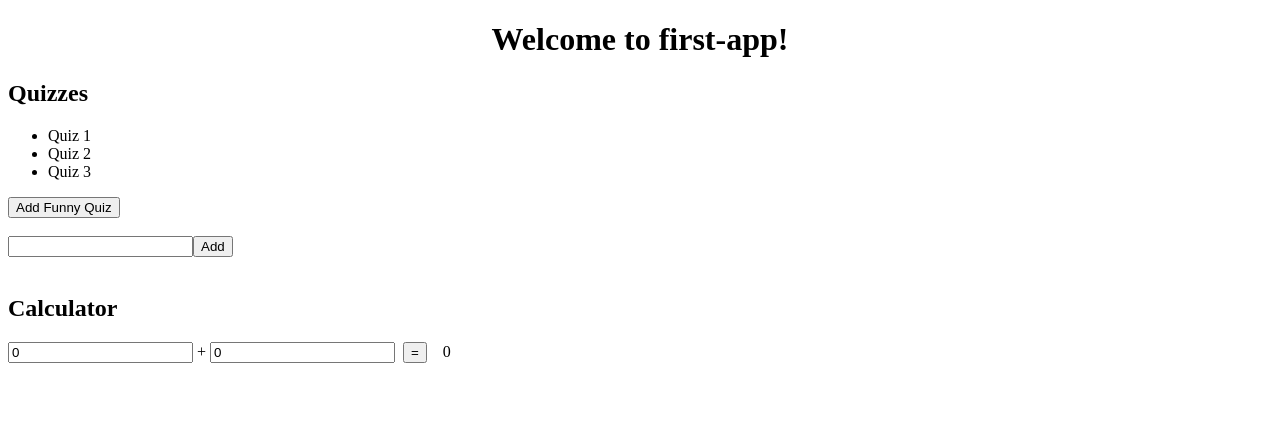
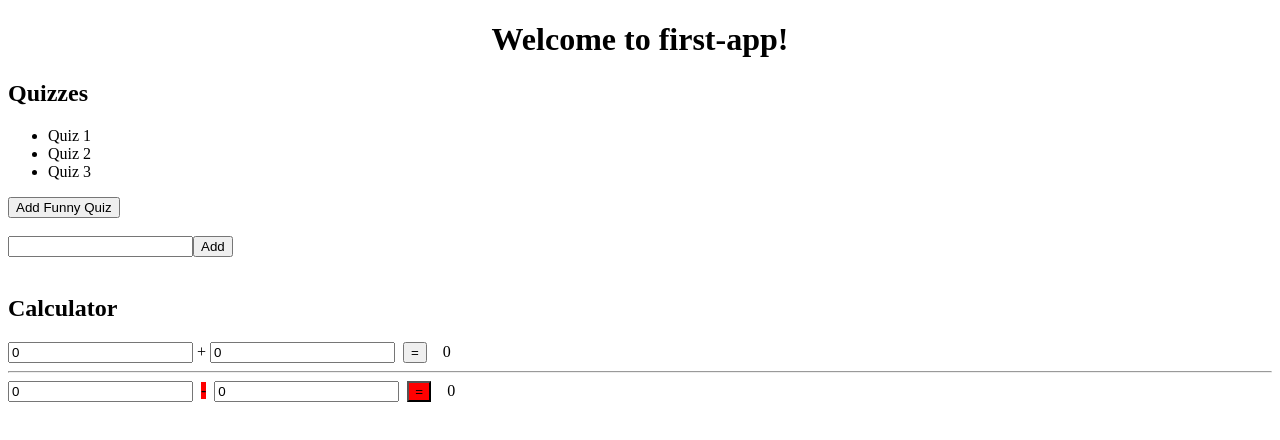
Before and after one commit to 2018-summer-mjs/first-app, an Angular app: page / in a window 1280 px wide. Shown: the top 440 px of the page. Built offline with nearby package versions, Linux system fonts and the light colour scheme.

Commit message:
added logic for subtract calculator

```diff
--- a/src/app/app.component.css
+++ b/src/app/app.component.css
@@ -0,0 +1,3 @@
+.redHighlight {
+    background-color: red;
+}
--- a/src/app/app.component.html
+++ b/src/app/app.component.html
@@ -31,3 +31,12 @@
   &nbsp;&nbsp;
   <label>{{ addNumbersResult }}</label>
 </div>
+<hr>
+<div>
+  <input type="number" [(ngModel)]="subtractNumberOne">
+  &nbsp;<span class="redHighlight">-</span>&nbsp;
+  <input type="number" [(ngModel)]="subtractNumberTwo">
+  &nbsp;<button class="redHighlight" (click)="subtractNumbers()">=</button>
+  &nbsp;&nbsp;
+  <label>{{ subtractNumbersResult }}</label>
+</div>
--- a/src/app/app.component.ts
+++ b/src/app/app.component.ts
@@ -59,8 +59,16 @@ export class AppComponent {
   public addNumberTwo = 0;
   public addNumbersResult = 0;
 
+  public subtractNumberOne = 0;
+  public subtractNumberTwo = 0;
+  public subtractNumbersResult = 0;
+
   public addNumbers() {
     this.addNumbersResult = Number(this.addNumberOne) + Number(this.addNumberTwo);
   }
 
+  public subtractNumbers() {
+    this.subtractNumbersResult = Number(this.subtractNumberOne) - Number(this.subtractNumberTwo);
+  }
+
 }
```
